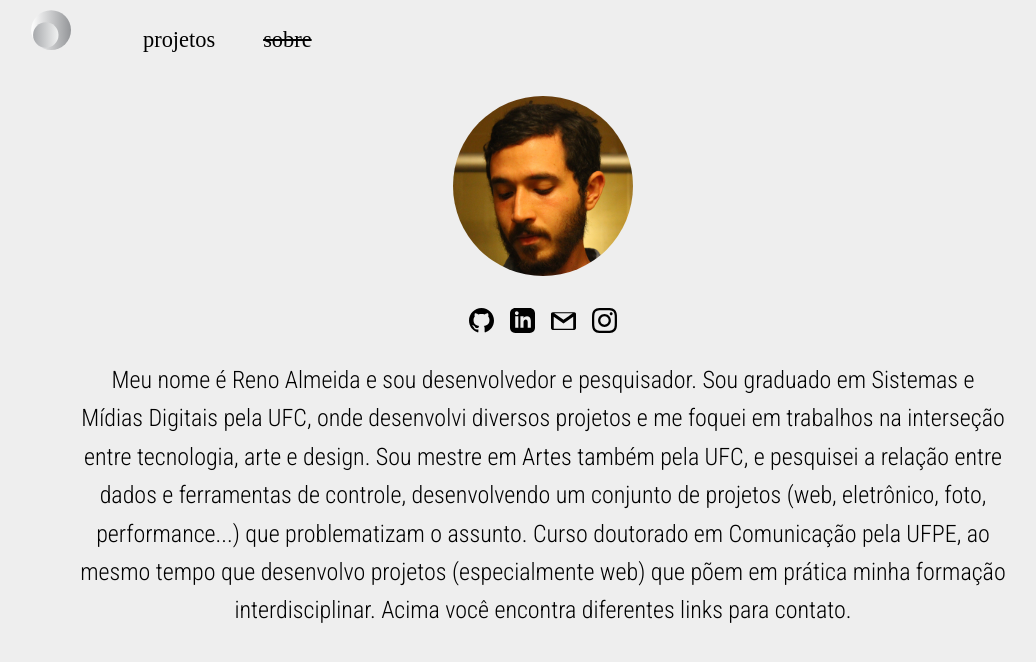
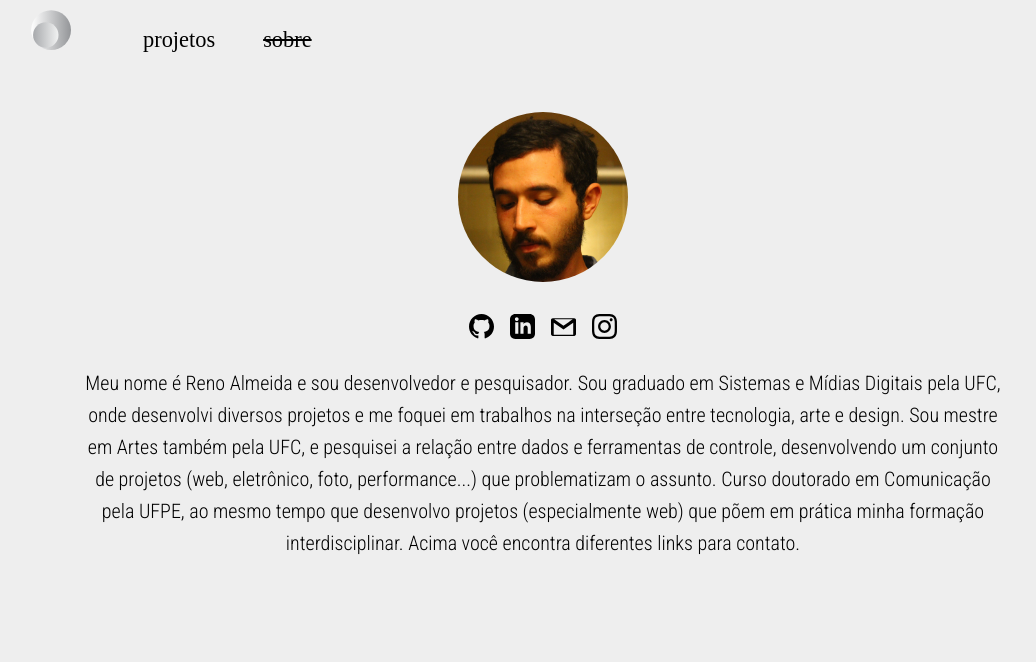
Before and after one commit to renoeno/portfolio-next, a Next.js app: page /sobre in a window 1280 px wide. Shown: the top 662 px of the page, without its empty margins (97-1133 px from the left). Built offline with nearby package versions, Linux system fonts and the light colour scheme; a web font is replaced by a local one.

Commit message:
Ajustou font-size de paragrafo

```diff
--- a/pages/index.js
+++ b/pages/index.js
@@ -12,7 +12,7 @@ const Home = () => {
         <link rel="icon" href="/favicon.png" />
       </Head>
       <div className={classes.main}>
-        <h2 className="subtitle">reno beserra</h2>
+        <h2 className="subtitle">reno almeida</h2>
         <h1 className="title">interseções entre tecnologia e design.</h1>
         <nav className={classes.homeNav}>
           <ul>
--- a/styles/About.module.css
+++ b/styles/About.module.css
@@ -1,7 +1,7 @@
 .content {
   text-align: end;
-  margin: 2rem 3rem 0 3rem;
-  animation: pageDisplaying 0.8s;
+  margin: 3rem 3rem 0 3rem;
+  animation: pageDisplaying 1s;
 }
 
 .content h1 {
@@ -24,8 +24,8 @@
 
 .picture {
   border-radius: 50%;
-  width: 180px;
-  height: 180px;
+  width: 170px;
+  height: 170px;
   overflow: hidden;
   margin-bottom: 2rem;
 }
--- a/styles/Home.module.css
+++ b/styles/Home.module.css
@@ -5,7 +5,7 @@
   height: 100vh;
   justify-content: center;
   text-align: center;
-  animation: pageDisplaying 0.8s;
+  animation: pageDisplaying 1s;
 }
 
 .main .homeNav {
--- a/styles/Projects.module.css
+++ b/styles/Projects.module.css
@@ -1,7 +1,7 @@
 .content {
   text-align: end;
   margin: 2.5rem 3rem 0 3rem;
-  animation: pageDisplaying 0.8s;
+  animation: pageDisplaying 1s;
 }
 
 .content h1 {
--- a/styles/globals.css
+++ b/styles/globals.css
@@ -27,7 +27,7 @@ h1 {
 
 p {
   font-family: "Roboto Condensed", sans-serif;
-  font-size: 1.5rem;
+  font-size: 1.25rem;
   line-height: 1.6;
 }
 
```
